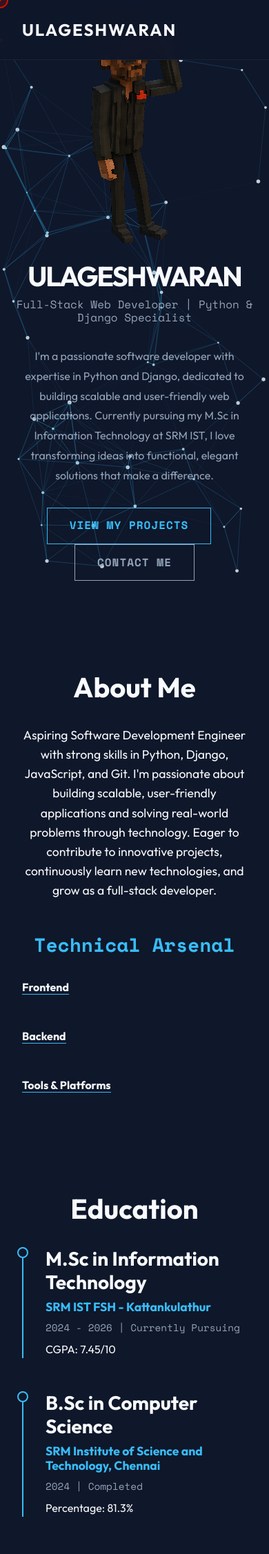
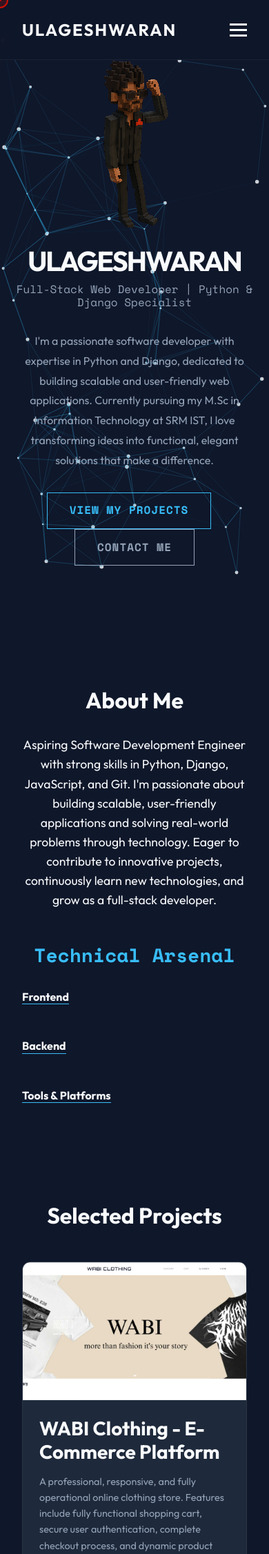
Before and after one commit to ulageshwaran/Ulageshwaran-Portfolio, a Django app: template templates/home.html in a window 390 px wide. Shown: the top 2253 px of the page at 69% size. Run offline with Django 5.2, Linux system fonts and the light colour scheme; the template is opened without the code that fills it: values that come from a table or form of the project are taken from there, others are empty; data comes from the database, SQL or seed files in the repository.

Commit message:
Final update

```diff
--- a/portfolio/models.py
+++ b/portfolio/models.py
@@ -9,7 +9,7 @@ class Tag(models.Model):
 class Project(models.Model):
     title = models.CharField(max_length=200)
     description = models.TextField()
-    image = models.ImageField(upload_to='projects/')
+    image = models.ImageField(upload_to='static/images/')
     link = models.URLField(blank=True)
     github_link = models.URLField(blank=True)
     tags = models.ManyToManyField(Tag)
@@ -47,15 +47,6 @@ class Experience(models.Model):
     class Meta:
         ordering = ['-start_date']
 
-class Education(models.Model):
-    institution = models.CharField(max_length=200)
-    degree = models.CharField(max_length=200)
-    duration = models.CharField(max_length=50) # e.g. "2024 - 2026"
-    score = models.CharField(max_length=50) # CGPA or Percentage
-    status = models.CharField(max_length=50, blank=True) # e.g. "Currently Pursuing"
-
-    def __str__(self):
-        return f"{self.degree} at {self.institution}"
 
 class Certification(models.Model):
     title = models.CharField(max_length=200)
@@ -77,13 +68,3 @@ class Achievement(models.Model):
 
     def __str__(self):
         return f"{self.position} at {self.event}"
-
-class ContactMessage(models.Model):
-    name = models.CharField(max_length=100)
-    email = models.EmailField()
-    subject = models.CharField(max_length=200)
-    message = models.TextField()
-    created_at = models.DateTimeField(auto_now_add=True)
-
-    def __str__(self):
-        return f"Message from {self.name}"
--- a/static/js/main.js
+++ b/static/js/main.js
@@ -15,5 +15,34 @@ document.addEventListener('DOMContentLoaded', () => {
     const fadeElements = document.querySelectorAll('.fade-in');
     fadeElements.forEach(el => observer.observe(el));
 
+    // Mobile Navigation Logic
+    const hamburger = document.querySelector('.hamburger');
+    const navLinks = document.querySelector('.nav-links');
+    const navLinksItems = document.querySelectorAll('.nav-link');
+
+    if (hamburger && navLinks) {
+        hamburger.addEventListener('click', () => {
+            hamburger.classList.toggle('active');
+            navLinks.classList.toggle('active');
+        });
+
+        // Close menu when a link is clicked
+        navLinksItems.forEach(link => {
+            link.addEventListener('click', () => {
+                hamburger.classList.remove('active');
+                navLinks.classList.remove('active');
+            });
+        });
+    }
+
+    // Navbar Scroll Effect
+    const navbar = document.getElementById('navbar');
+    window.addEventListener('scroll', () => {
+        if (window.scrollY > 50) {
+            navbar.classList.add('scrolled');
+        } else {
+            navbar.classList.remove('scrolled');
+        }
+    });
 
 });
--- a/templates/components/navbar.html
+++ b/templates/components/navbar.html
@@ -67,12 +67,50 @@
 
     @media (max-width: 768px) {
         .nav-links {
-            display: none;
-            /* Mobile menu hidden by default */
+            position: fixed;
+            top: 0;
+            right: -100%;
+            height: 100vh;
+            width: 70%;
+            background: rgba(15, 23, 42, 0.98);
+            backdrop-filter: blur(15px);
+            flex-direction: column;
+            justify-content: center;
+            align-items: center;
+            transition: right 0.4s ease;
+            box-shadow: -5px 0 15px rgba(0, 0, 0, 0.5);
+            display: flex;
+        }
+
+        .nav-links.active {
+            right: 0;
         }
 
         .hamburger {
             display: block;
+            z-index: 1001;
+        }
+
+        .hamburger span {
+            display: block;
+            width: 25px;
+            height: 3px;
+            margin: 5px auto;
+            -webkit-transition: all 0.3s ease-in-out;
+            transition: all 0.3s ease-in-out;
+            background-color: var(--text-primary);
+        }
+
+        .hamburger.active span:nth-child(2) {
+            opacity: 0;
+        }
+
+        .hamburger.active span:nth-child(1) {
+            transform: translateY(8px) rotate(45deg);
+        }
+
+        .hamburger.active span:nth-child(3) {
+            transform: translateY(-8px) rotate(-45deg);
         }
     }
 </style>
--- a/templates/home.html
+++ b/templates/home.html
@@ -5,12 +5,15 @@
 <style>
     /* Hero Specific Styles */
     .hero {
-        height: 100vh;
+        min-height: 100vh;
+        /* Changed from height to min-height for mobile */
         display: flex;
         align-items: center;
         justify-content: center;
         position: relative;
-        /* overflow: hidden; Removed to avoid clipping fixed elements if any, though fixed usually ignores this. */
+        padding-top: 80px;
+        /* Add padding for fixed navbar */
+        padding-bottom: 3rem;
     }
 
     #constellationCanvas {
@@ -29,6 +32,7 @@
         z-index: 10;
         text-align: center;
         padding: 0 1rem;
+        width: 100%;
     }
 
     .avatar {
@@ -41,6 +45,19 @@
         /* Keeps pixel art crisp */
         mix-blend-mode: lighten;
         /* Helps blend black background if present */
+        max-width: 80vw;
+        /* Ensure it doesn't overflow mobile width */
+    }
+
+    @media (max-width: 768px) {
+        .avatar {
+            height: 250px;
+        }
+
+        .hero h1 {
+            font-size: 2.5rem;
+            /* Fallback */
+        }
     }
 
     .hero h1 {
@@ -61,9 +78,22 @@
     /* Project Cards */
     .projects-grid {
         display: grid;
-        grid-template-columns: repeat(auto-fit, minmax(350px, 1fr));
+        grid-template-columns: repeat(auto-fit, minmax(300px, 1fr));
+        /* Reduced minmax for smaller phones */
         gap: 2rem;
         margin-top: 3rem;
+    }
+
+    @media (max-width: 600px) {
+        .projects-grid {
+            gap: 1.5rem;
+            grid-template-columns: 1fr;
+            /* Stack on small screens */
+        }
+
+        .skills-grid {
+            grid-template-columns: 1fr;
+        }
     }
 
     .project-card {
@@ -188,6 +218,20 @@
         border-radius: 12px;
     }
 
+    @media (max-width: 768px) {
+        .contact-form {
+            padding: 1.5rem;
+        }
+
+        h1 {
+            font-size: 2.5rem;
+        }
+
+        h2 {
+            font-size: 2rem;
+        }
+    }
+
     .form-group {
         margin-bottom: 1.5rem;
     }
@@ -277,23 +321,6 @@
     </div>
 </section>
 
-<!-- Education Section -->
-<section id="education" class="container">
-    <h2 class="text-center fade-in">Education</h2>
-    <div class="fade-in" style="max-width: 800px; margin: 0 auto;">
-        {% for edu in educations %}
-        <div class="timeline-item">
-            <div class="timeline-marker"></div>
-            <h3 style="margin-bottom: 0.5rem;">{{ edu.degree }}</h3>
-            <h4 style="font-size: 1.1rem; color: var(--accent-color); margin-bottom: 0.5rem;">{{ edu.institution }}</h4>
-            <div class="text-mono" style="font-size: 0.9rem; color: var(--text-secondary); margin-bottom: 0.5rem;">
-                {{ edu.duration }} | {{ edu.status }}
-            </div>
-            <p style="color: var(--text-primary);">{{ edu.score }}</p>
-        </div>
-        {% endfor %}
-    </div>
-</section>
 
 <!-- Projects Section -->
 <section id="projects" class="container">
```
Also changed, not shown: portfolio/admin.py (+1 -8 lines), portfolio/views.py (+2 -15 lines), portfolio/migrations/0004_delete_contactmessage_delete_education_and_more.py (added).
